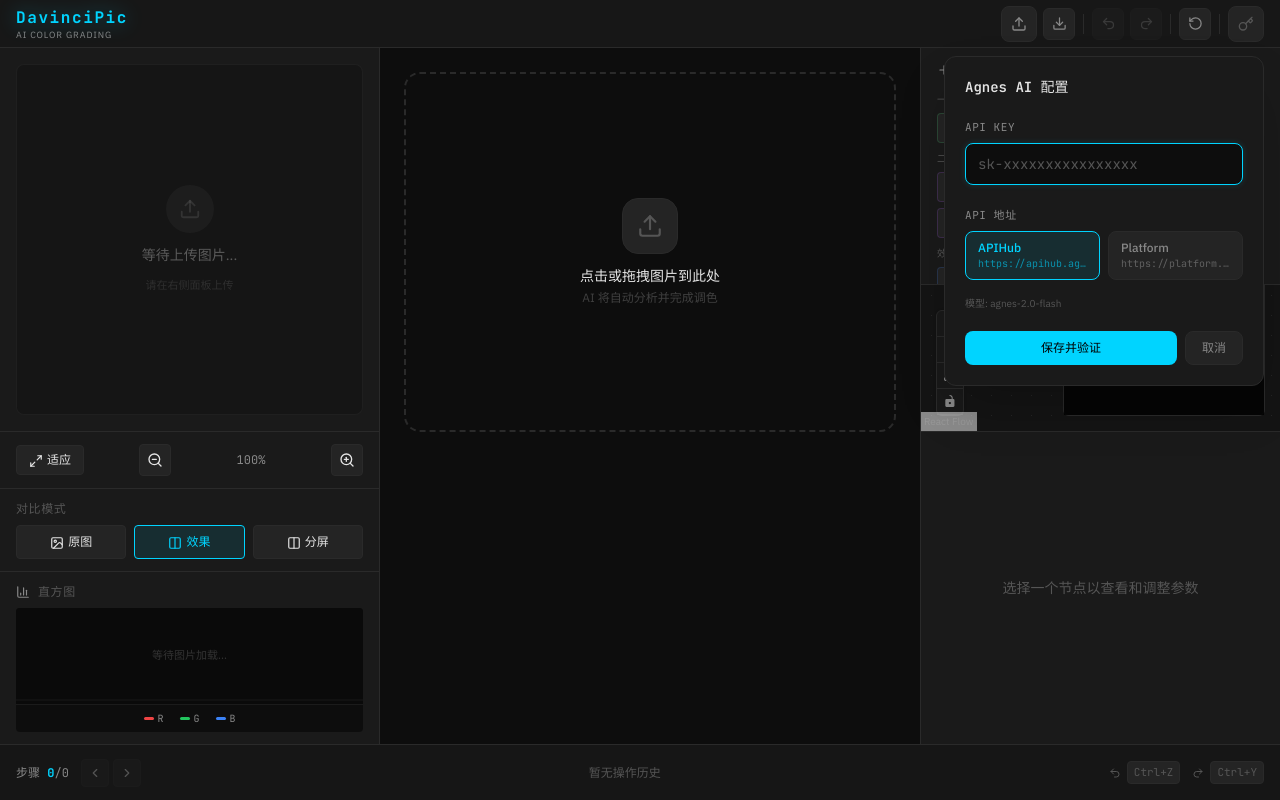
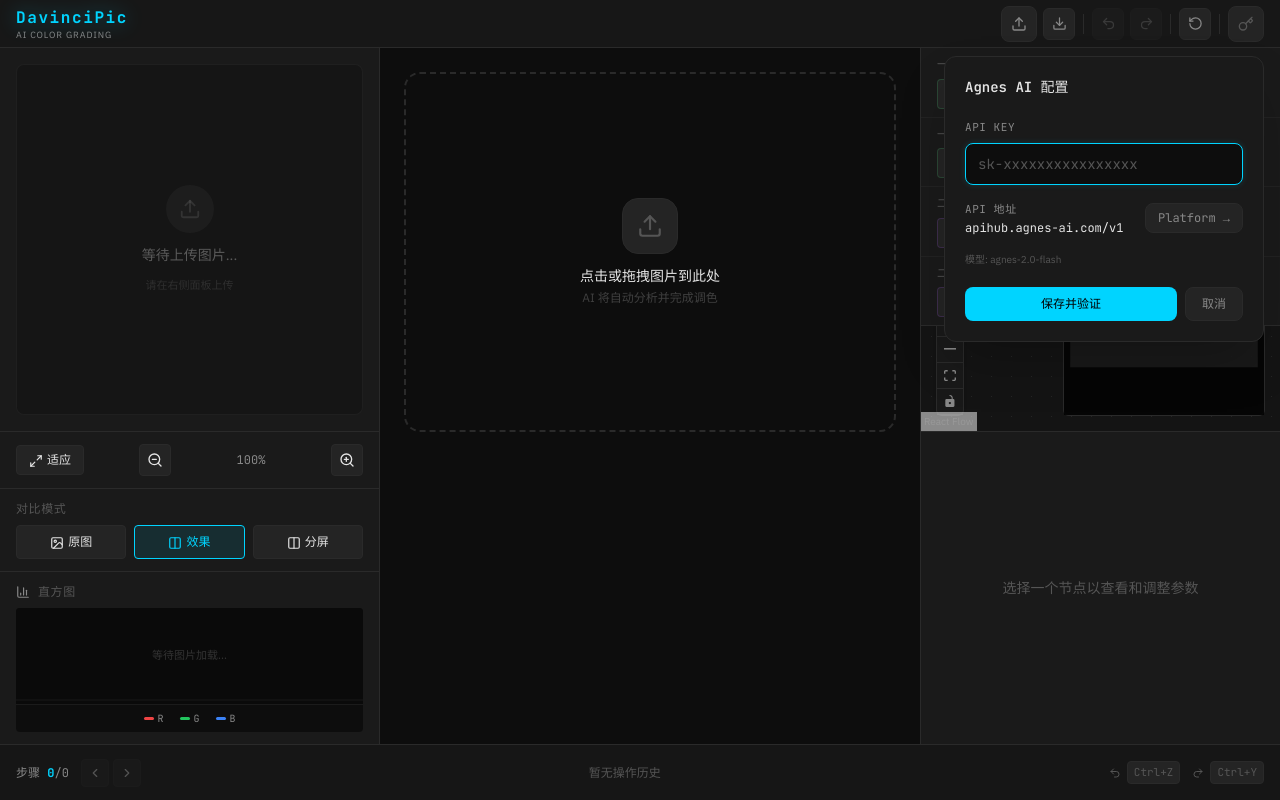
Before and after one commit to anderson6666/davincipic, a React (Vite) app: page / in a window 1280 px wide. Both pictures are taken after a click on the button 1246 px from the left and 23 px from the top of the page. Built offline with nearby package versions, Linux system fonts and the light colour scheme.

Commit message:
refactor: fix API config, reorganize node categories, hide add-node toolbar

```diff
--- a/src/components/layout/Header.tsx
+++ b/src/components/layout/Header.tsx
@@ -1,6 +1,6 @@
 import { useState, useRef } from 'react';
 import { Upload, Download, Undo2, Redo2, RotateCcw, Key, CheckCircle2, XCircle, Loader2 } from 'lucide-react';
-import { agnesClient, type APIConnectionStatus, API_ENDPOINTS } from '../../api/client';
+import { agnesClient, type APIConnectionStatus } from '../../api/client';
 import { useImageStore } from '../../store/useImageStore';
 import { useHistoryStore } from '../../store/useHistoryStore';
 
@@ -14,13 +14,11 @@
 function APIKeySettings() {
   const [isOpen, setIsOpen] = useState(false);
   const [keyInput, setKeyInput] = useState(agnesClient.getApiKey());
-  const [urlInput, setUrlInput] = useState(agnesClient.getBaseUrl());
   const [status, setStatus] = useState<APIConnectionStatus>(agnesClient.status);
   const [errorMsg, setErrorMsg] = useState('');
 
   const handleSave = async () => {
     agnesClient.setApiKey(keyInput);
-    agnesClient.setBaseUrl(urlInput);
 
     let isValid = false;
     if (keyInput.trim()) {
@@ -62,7 +60,7 @@
   return (
     <>
       <button
-        onClick={() => { setIsOpen(true); setKeyInput(agnesClient.getApiKey()); setUrlInput(agnesClient.getBaseUrl()); }}
+        onClick={() => { setIsOpen(true); setKeyInput(agnesClient.getApiKey()); }}
         className={`w-9 h-9 rounded-lg bg-studio-surface border transition-all duration-200 flex items-center justify-center group ${
           status === 'connected'
             ? 'border-studio-success/40 hover:border-studio-success hover:shadow-[0_0_8px_rgba(74,222,128,0.25)]'
@@ -92,25 +90,19 @@
               />
             </div>
 
-            <div className="space-y-1.5">
-              <label className="text-[11px] text-studio-text-dim font-mono uppercase tracking-wider">API 地址</label>
-              <div className="grid grid-cols-2 gap-2">
-                {API_ENDPOINTS.map((ep) => (
-                  <button
-                    key={ep.key}
-                    type="button"
-                    onClick={() => setUrlInput(ep.url)}
-                    className={`px-3 py-2 rounded-lg border text-left transition-all ${
-                      urlInput === ep.url
-                        ? 'border-studio-accent bg-studio-accent/10 text-studio-accent'
-                        : 'border-studio-border bg-studio-surface text-studio-text-dim hover:border-studio-accent/50'
-                    }`}
-                  >
-                    <span className="block text-xs font-medium">{ep.label}</span>
-                    <span className="block text-[10px] opacity-60 font-mono truncate">{ep.url.replace('/v1', '')}</span>
-                  </button>
-                ))}
+            <div className="flex items-center justify-between">
+              <div>
+                <p className="text-[11px] text-studio-text-dim font-mono uppercase tracking-wider">API 地址</p>
+                <p className="text-xs text-studio-text font-mono mt-0.5">apihub.agnes-ai.com/v1</p>
               </div>
+              <a
+                href="https://platform.agnes-ai.com/"
+                target="_blank"
+                rel="noopener noreferrer"
+                className="px-3 py-1.5 rounded-lg border border-studio-border bg-studio-surface text-xs text-studio-text-dim hover:text-studio-accent hover:border-studio-accent transition-all font-mono"
+              >
+                Platform →
+              </a>
             </div>
 
             <p className="text-[10px] text-studio-text-muted">
--- a/src/components/layout/RightPanel.tsx
+++ b/src/components/layout/RightPanel.tsx
@@ -2,9 +2,6 @@
 import { ReactFlow, Background, Controls, MiniMap, Node, Edge } from '@xyflow/react';
 import '@xyflow/react/dist/style.css';
 import {
-  ChevronDown,
-  ChevronRight,
-  Plus,
   SlidersHorizontal,
   type LucideIcon,
 } from 'lucide-react';
@@ -26,12 +23,21 @@
   noiseReduce: SlidersHorizontal,
 };
 
+/** 节点分类定义 */
+const NODE_CATEGORIES: { label: string; types: NodeType[] }[] = [
+  { label: '一级调色', types: ['primary'] },
+  { label: '一级校色', types: ['colorWheel', 'curves'] },
+  { label: '二级调色', types: ['secondary'] },
+  { label: '二级调色工具', types: ['qualifier', 'powerWindow', 'tracking'] },
+  { label: '效果处理', types: ['lut', 'colorMatch', 'noiseReduce'] },
+  { label: 'RGB混合器', types: ['rgbMixer'] },
+];
+
 interface RightPanelProps {
   mobile?: boolean;
 }
 
 export default function RightPanel({ mobile }: RightPanelProps) {
-  const [isToolbarExpanded, setIsToolbarExpanded] = useState(true);
   const [selectedNodeId, setSelectedNodeId] = useState<string | null>(null);
   const { nodes, edges, addNode } = useNodeStore();
 
@@ -74,96 +80,36 @@
 
   return (
     <aside className={`${mobile ? 'w-full' : 'w-[360px]'} bg-studio-panel ${mobile ? '' : 'border-l'} border-studio-border flex flex-col overflow-hidden`}>
-      {/* 节点添加工具栏 */}
-      <div className="border-b border-studio-border">
-        <button
-          onClick={() => setIsToolbarExpanded(!isToolbarExpanded)}
-          className="w-full px-4 py-3 flex items-center justify-between text-sm hover:bg-studio-surface transition-colors"
-        >
-          <span className="font-mono text-studio-text-dim uppercase tracking-wider flex items-center gap-2">
-            <Plus size={14} />
-            添加节点
-          </span>
-          {isToolbarExpanded ? <ChevronDown size={16} /> : <ChevronRight size={16} />}
-        </button>
-
-        {isToolbarExpanded && (
-          <div className="px-4 pb-3 space-y-2 max-h-48 overflow-auto">
-            {/* 一级调色 */}
-            <div>
-              <p className="text-[10px] text-studio-text-muted mb-1.5 font-mono">一级调色</p>
+      {/* ===== 节点分类列表 ===== */}
+      <div className={`${mobile ? '' : 'border-b'} border-studio-border overflow-y-auto shrink-0`} style={{ maxHeight: mobile ? undefined : '40%' }}>
+        {NODE_CATEGORIES.map((cat) => (
+          <div key={cat.label} className={`px-${mobile ? '3' : '4'} py-2 ${mobile ? '' : 'border-b'} border-studio-border/50 last:border-b-0`}>
+            <p className={`text-[${mobile ? '10' : '11'}px] text-studio-text-muted mb-1.5 font-mono uppercase tracking-wider`}>
+              {cat.label}
+            </p>
             <div className="flex flex-wrap gap-1.5">
-                {(['primary', 'colorWheel', 'curves'] as NodeType[]).map((type) => {
+              {cat.types.map((type) => {
                 const config = NODE_TYPE_CONFIG[type];
                 const Icon = nodeIcons[type];
                 return (
                   <button
                     key={type}
                     onClick={() => handleAddNode(type)}
-                      className="px-2.5 py-1.5 text-xs rounded bg-studio-surface border border-studio-border hover:border-opacity-60 transition-all flex items-center gap-1.5"
-                      style={{ borderColor: `${config.color}30` }}
+                    className="px-2.5 py-1.5 text-xs rounded bg-studio-surface border transition-all flex items-center gap-1.5 hover:brightness-125"
+                    style={{ borderColor: `${config.color}30`, color: config.color }}
                   >
-                      <Icon size={12} style={{ color: config.color }} />
-                      <span style={{ color: config.color }}>{config.label}</span>
+                    <Icon size={12} />
+                    <span>{config.label}</span>
                   </button>
                 );
               })}
             </div>
           </div>
-
-            {/* 二级调色 */}
-            <div>
-              <p className="text-[10px] text-studio-text-muted mb-1.5 font-mono">二级调色</p>
-              <div className="flex flex-wrap gap-1.5">
-                {(['secondary', 'qualifier', 'powerWindow', 'tracking'] as NodeType[]).map(
-                  (type) => {
-                    const config = NODE_TYPE_CONFIG[type];
-                    const Icon = nodeIcons[type];
-                    return (
-                      <button
-                        key={type}
-                        onClick={() => handleAddNode(type)}
-                        className="px-2.5 py-1.5 text-xs rounded bg-studio-surface border border-studio-border hover:border-opacity-60 transition-all flex items-center gap-1.5"
-                        style={{ borderColor: `${config.color}30` }}
-                      >
-                        <Icon size={12} style={{ color: config.color }} />
-                        <span style={{ color: config.color }}>{config.label}</span>
-                      </button>
-                    );
-                  }
-                )}
-              </div>
+        ))}
       </div>
 
-            {/* 效果处理 */}
-            <div>
-              <p className="text-[10px] text-studio-text-muted mb-1.5 font-mono">效果处理</p>
-              <div className="flex flex-wrap gap-1.5">
-                {(['rgbMixer', 'lut', 'colorMatch', 'noiseReduce'] as NodeType[]).map(
-                  (type) => {
-                    const config = NODE_TYPE_CONFIG[type];
-                    const Icon = nodeIcons[type];
-                    return (
-                      <button
-                        key={type}
-                        onClick={() => handleAddNode(type)}
-                        className="px-2.5 py-1.5 text-xs rounded bg-studio-surface border border-studio-border hover:border-opacity-60 transition-all flex items-center gap-1.5"
-                        style={{ borderColor: `${config.color}30` }}
-                      >
-                        <Icon size={12} style={{ color: config.color }} />
-                        <span style={{ color: config.color }}>{config.label}</span>
-                      </button>
-                    );
-                  }
-                )}
-              </div>
-            </div>
-          </div>
-        )}
-      </div>
-
-      {/* 节点编辑器区域 - 高度约55% */}
-      <div className="flex-1 min-h-0" style={{ height: '55%' }}>
+      {/* ===== 节点编辑器区域 ===== */}
+      <div className="flex-1 min-h-0" style={{ height: mobile ? '45%' : '55%' }}>
         <ReactFlow
           nodes={flowNodes}
           edges={flowEdges}
@@ -214,7 +160,6 @@
                     type="range"
                     value={typeof value === 'number' ? value : 50}
                     onChange={(e) => {
-                      // TODO: 实现参数更新逻辑
                       console.log('更新参数:', key, e.target.value);
                     }}
                     className="w-full h-1 bg-studio-border rounded appearance-none cursor-pointer accent-studio-accent"
```
Lines whose indentation alone changed are shown as unchanged.
